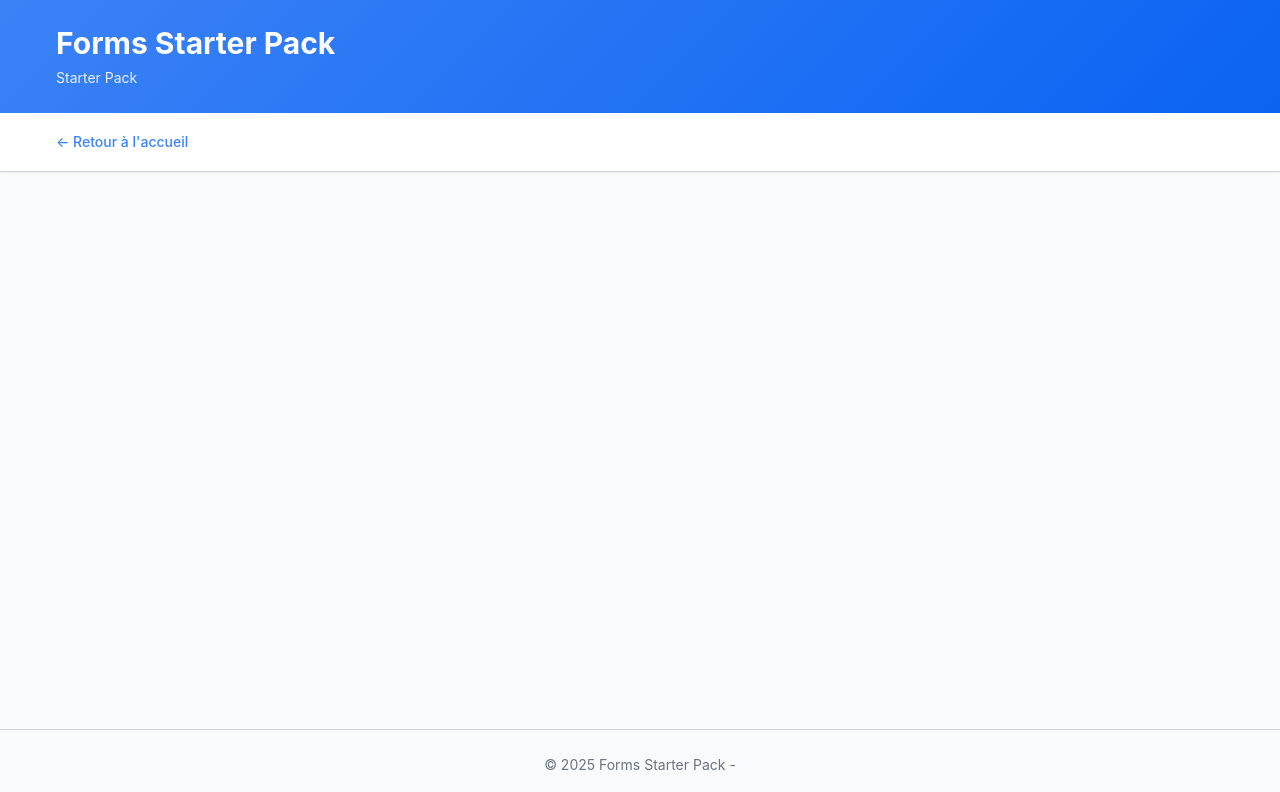
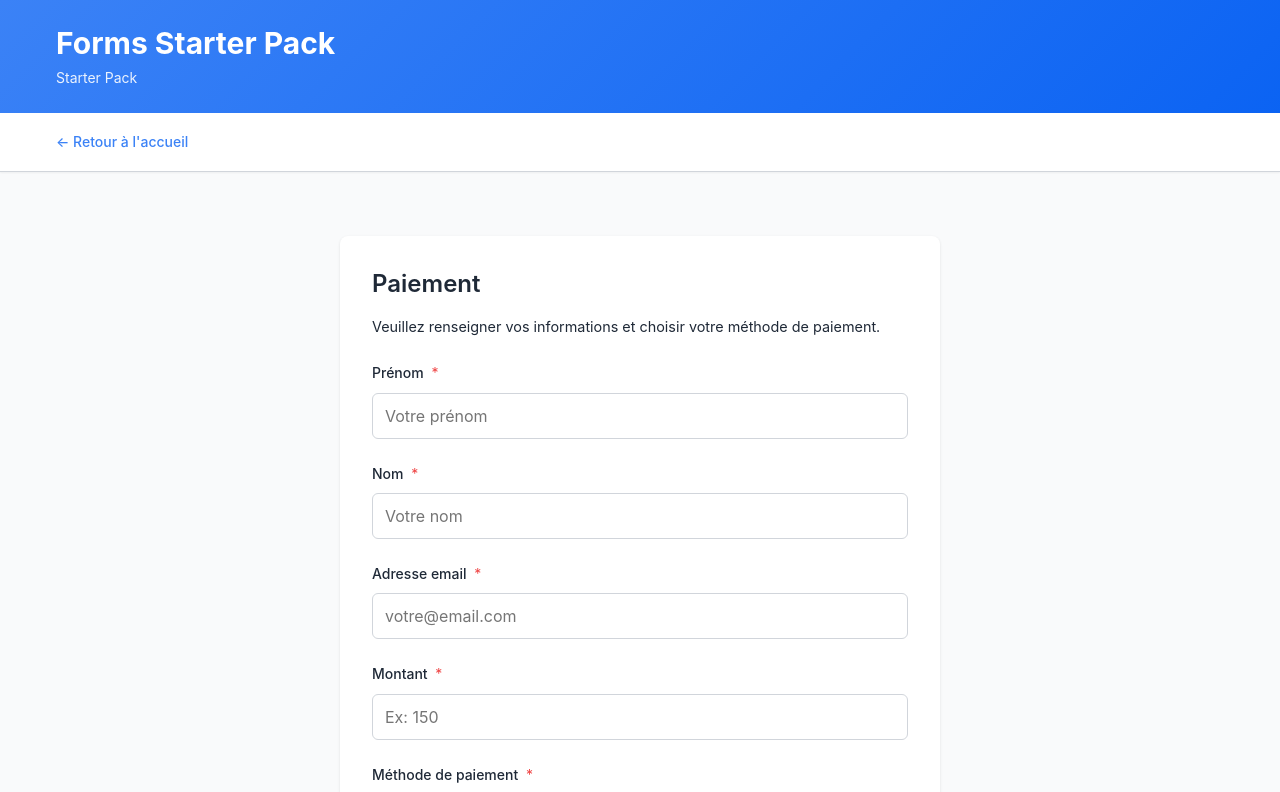
Before and after one commit to Sc0rpi0V/sass-form, a Vue app: page /paiement in a window 1280 px wide. Shown: the top 792 px of the page. Built offline with nearby package versions, Linux system fonts and the light colour scheme.

Commit message:
ajout paiement form et ajout sur dashboard, modification du visu

```diff
--- a/src/components/admin/StatsPanel.vue
+++ b/src/components/admin/StatsPanel.vue
@@ -34,6 +34,12 @@
       <div class="stat-icon">🚀</div>
       <div class="stat-value">{{ stats.byType.project || 0 }}</div>
       <div class="stat-label">Projets</div>
+    </div>
+
+    <div class="stat-card">
+      <div class="stat-icon">💳</div>
+      <div class="stat-value">{{ stats.byType.payment || 0 }}</div>
+      <div class="stat-label">Paiements</div>
     </div>
 
     <div class="stat-card stat-card-highlight">
--- a/src/components/admin/SubmissionsTable.vue
+++ b/src/components/admin/SubmissionsTable.vue
@@ -175,7 +175,8 @@ const formatValue = (value, key) => {
       registration: 'Inscription',
       newsletter: 'Newsletter',
       question: 'Question',
-      project: 'Projet'
+      project: 'Projet',
+      payment: 'Paiement'
     };
     return types[value] || value;
   }
--- /dev/null
+++ b/src/components/forms/PaymentForm.vue
@@ -0,0 +1,283 @@
+<template>
+  <form @submit.prevent="onSubmit" class="form-container">
+    <h2 class="form-title">Paiement</h2>
+    <p class="form-description">
+      Veuillez renseigner vos informations et choisir votre méthode de paiement.
+    </p>
+
+    <BaseInput
+      id="firstName"
+      label="Prénom"
+      :model-value="formData.firstName"
+      placeholder="Votre prénom"
+      required
+      :error="getError('firstName')"
+      @update:model-value="handleInput('firstName', $event)"
+      @blur="handleBlur('firstName')"
+    />
+
+    <BaseInput
+      id="lastName"
+      label="Nom"
+      :model-value="formData.lastName"
+      placeholder="Votre nom"
+      required
+      :error="getError('lastName')"
+      @update:model-value="handleInput('lastName', $event)"
+      @blur="handleBlur('lastName')"
+    />
+
+    <BaseInput
+      id="email"
+      type="email"
+      label="Adresse email"
+      :model-value="formData.email"
+      placeholder="votre@email.com"
+      required
+      :error="getError('email')"
+      @update:model-value="handleInput('email', $event)"
+      @blur="handleBlur('email')"
+    />
+
+    <BaseInput
+      id="amount"
+      type="number"
+      label="Montant"
+      :model-value="formData.amount"
+      placeholder="Ex: 150"
+      required
+      :error="getError('amount')"
+      @update:model-value="handleInput('amount', $event)"
+      @blur="handleBlur('amount')"
+    />
+
+    <BaseSelect
+      id="paymentMethod"
+      label="Méthode de paiement"
+      :model-value="formData.paymentMethod"
+      :options="paymentOptions"
+      required
+      :error="getError('paymentMethod')"
+      @update:model-value="handleInput('paymentMethod', $event)"
+      @blur="handleBlur('paymentMethod')"
+    />
+
+    <template v-if="formData.paymentMethod === 'cheque'">
+      <BaseInput
+        id="chequeNumber"
+        label="Numéro de chèque"
+        :model-value="formData.chequeNumber"
+        placeholder="Ex: 123456"
+        required
+        :error="getError('chequeNumber')"
+        @update:model-value="handleInput('chequeNumber', $event)"
+        @blur="handleBlur('chequeNumber')"
+      />
+
+      <BaseInput
+        id="bankName"
+        label="Nom de la banque"
+        :model-value="formData.bankName"
+        placeholder="Nom de votre banque"
+        required
+        :error="getError('bankName')"
+        @update:model-value="handleInput('bankName', $event)"
+        @blur="handleBlur('bankName')"
+      />
+    </template>
+
+    <template v-else-if="formData.paymentMethod === 'virement'">
+      <BaseInput
+        id="iban"
+        label="IBAN"
+        :model-value="formData.iban"
+        placeholder="FR76 1234 5678 9012 3456 7890 123"
+        required
+        :error="getError('iban')"
+        @update:model-value="handleInput('iban', $event)"
+        @blur="handleBlur('iban')"
+      />
+
+      <BaseInput
+        id="bic"
+        label="BIC"
+        :model-value="formData.bic"
+        placeholder="Ex: ABCDFRPP"
+        required
+        :error="getError('bic')"
+        @update:model-value="handleInput('bic', $event)"
+        @blur="handleBlur('bic')"
+      />
+    </template>
+
+    <template v-else-if="formData.paymentMethod === 'paypal'">
+      <BaseInput
+        id="paypalEmail"
+        type="email"
+        label="Email PayPal"
+        :model-value="formData.paypalEmail"
+        placeholder="paypal@email.com"
+        required
+        :error="getError('paypalEmail')"
+        @update:model-value="handleInput('paypalEmail', $event)"
+        @blur="handleBlur('paypalEmail')"
+      />
+    </template>
+
+    <div v-if="submitError" class="alert alert-error">
+      {{ submitError }}
+    </div>
+
+    <div v-if="submitSuccess" class="alert alert-success">
+      Paiement enregistré avec succès !
+    </div>
+
+    <div class="form-actions">
+      <BaseButton type="submit" :loading="isSubmitting">
+        Valider le paiement
+      </BaseButton>
+      <BaseButton type="button" variant="outline" @click="resetForm">
+        Réinitialiser
+      </BaseButton>
+    </div>
+  </form>
+</template>
+
+<script setup>
+import { useForm } from '@/composables/useForm';
+import { useSubmissions } from '@/composables/useSubmissions';
+import { validators } from '@/utils/validators';
+import BaseInput from '@/components/ui/BaseInput.vue';
+import BaseSelect from '@/components/ui/BaseSelect.vue';
+import BaseButton from '@/components/ui/BaseButton.vue';
+
+const initialValues = {
+  firstName: '',
+  lastName: '',
+  email: '',
+  amount: '',
+  paymentMethod: '',
+  chequeNumber: '',
+  bankName: '',
+  iban: '',
+  bic: '',
+  paypalEmail: ''
+};
+
+const paymentOptions = [
+  { label: 'Chèque', value: 'cheque' },
+  { label: 'Virement bancaire', value: 'virement' },
+  { label: 'PayPal', value: 'paypal' }
+];
+
+const validationRules = {
+  firstName: [validators.required, validators.minLength(2)],
+  lastName: [validators.required, validators.minLength(2)],
+  email: [validators.required, validators.email],
+  amount: [validators.required],
+  paymentMethod: [validators.required],
+
+  chequeNumber: [
+    (value, formData) =>
+      formData.paymentMethod === 'cheque'
+        ? validators.required(value)
+        : true
+  ],
+  bankName: [
+    (value, formData) =>
+      formData.paymentMethod === 'cheque'
+        ? validators.required(value)
+        : true
+  ],
+  iban: [
+    (value, formData) =>
+      formData.paymentMethod === 'virement'
+        ? validators.required(value)
+        : true
+  ],
+  bic: [
+    (value, formData) =>
+      formData.paymentMethod === 'virement'
+        ? validators.required(value)
+        : true
+  ],
+  paypalEmail: [
+    (value, formData) =>
+      formData.paymentMethod === 'paypal'
+        ? validators.required(value) && validators.email(value)
+        : true
+  ]
+};
+
+const {
+  formData,
+  isSubmitting,
+  submitError,
+  submitSuccess,
+  handleInput,
+  handleBlur,
+  handleSubmit,
+  resetForm,
+  getError
+} = useForm(initialValues, validationRules, {
+  persistKey: 'payment-form'
+});
+
+const { addSubmission } = useSubmissions();
+
+const onSubmit = () => {
+  handleSubmit(async (data) => {
+    await new Promise(resolve => setTimeout(resolve, 1500));
+    addSubmission('payment', data);
+    console.log('Paiement soumis:', data);
+  });
+};
+</script>
+
+<style scoped lang="scss">
+.form-container {
+  max-width: 600px;
+  margin: 0 auto;
+  padding: 2rem;
+  background: white;
+  border-radius: 0.5rem;
+  box-shadow: 0 1px 3px rgba(0, 0, 0, 0.1);
+}
+
+.form-title {
+  font-size: 1.5rem;
+  font-weight: 600;
+  margin-bottom: 1rem;
+}
+
+.form-description {
+  font-size: 0.9rem;
+  margin-bottom: 1.5rem;
+}
+
+.form-actions {
+  display: flex;
+  gap: 0.75rem;
+  margin-top: 1.5rem;
+  flex-wrap: wrap;
+}
+
+.alert {
+  padding: 0.75rem;
+  border-radius: 0.375rem;
+  margin-bottom: 1rem;
+  font-size: 0.875rem;
+}
+
+.alert-error {
+  background-color: #fef2f2;
+  color: #991b1b;
+  border: 1px solid #fecaca;
+}
+
+.alert-success {
+  background-color: #f0fdf4;
+  color: #166534;
+  border: 1px solid #bbf7d0;
+}
+</style>
--- a/src/composables/useSubmissions.js
+++ b/src/composables/useSubmissions.js
@@ -8,6 +8,7 @@ const FORM_TYPES = {
   CONTACT: 'contact',
   REGISTRATION: 'registration',
   NEWSLETTER: 'newsletter',
+  PAYMENT: 'payment',
   QUESTION: 'question',
   PROJECT: 'project'
 };
@@ -36,6 +37,7 @@ export function useSubmissions() {
       contact: [],
       registration: [],
       newsletter: [],
+      payment: [],
       question: [],
       project: []
     };
@@ -247,6 +249,7 @@ export function useSubmissions() {
       contact: [],
       registration: [],
       newsletter: [],
+      payment: [],
       question: [],
       project: []
     };
--- a/src/views/Admin/AdminDashboard.vue
+++ b/src/views/Admin/AdminDashboard.vue
@@ -60,68 +60,47 @@ import SubmissionsTable from '@/components/admin/SubmissionsTable.vue';
 
 const router = useRouter();
 const { user, logout } = useAuth();
-const { submissions, getByType, search, getStats } = useSubmissions();
+const { submissions, getByType, getStats } = useSubmissions();
 
 const activeTab = ref('all');
 const searchQuery = ref('');
 
-// Configuration des onglets
 const tabs = [
   { key: 'all', label: 'Toutes' },
   { key: 'contact', label: 'Contact' },
   { key: 'registration', label: 'Inscription' },
   { key: 'newsletter', label: 'Newsletter' },
   { key: 'question', label: 'Questions' },
-  { key: 'project', label: 'Projets' }
+  { key: 'project', label: 'Projets' },
+  { key: 'payment', label: 'Paiements' }
 ];
 
-// Configuration des colonnes par type
 const columnsConfig = {
   all: [
     { key: 'formType', label: 'Type' },
-    { key: 'name', label: 'Nom' },
+    { key: 'firstName', label: 'Prénom' },
+    { key: 'lastName', label: 'Nom' },
     { key: 'email', label: 'Email' },
     { key: 'submittedAt', label: 'Date' }
   ],
-  contact: [
-    { key: 'name', label: 'Nom' },
-    { key: 'email', label: 'Email' },
-    { key: 'phone', label: 'Téléphone' },
-    { key: 'subject', label: 'Sujet' },
-    { key: 'submittedAt', label: 'Date' }
-  ],
-  registration: [
+  payment: [
     { key: 'firstName', label: 'Prénom' },
     { key: 'lastName', label: 'Nom' },
     { key: 'email', label: 'Email' },
-    { key: 'phone', label: 'Téléphone' },
+    { key: 'paymentMethod', label: 'Méthode de paiement' },
+    { key: 'amount', label: 'Montant' },
     { key: 'submittedAt', label: 'Date' }
   ],
-  newsletter: [
-    { key: 'firstName', label: 'Prénom' },
-    { key: 'lastName', label: 'Nom' },
-    { key: 'email', label: 'Email' },
-    { key: 'consent', label: 'Consentement' },
-    { key: 'submittedAt', label: 'Date' }
-  ],
-  question: [
-    { key: 'name', label: 'Nom' },
-    { key: 'email', label: 'Email' },
-    { key: 'category', label: 'Catégorie' },
-    { key: 'question', label: 'Question' },
-    { key: 'submittedAt', label: 'Date' }
-  ],
-  project: [
-    { key: 'company', label: 'Entreprise' },
-    { key: 'name', label: 'Nom' },
-    { key: 'email', label: 'Email' },
-    { key: 'projectType', label: 'Type' },
-    { key: 'budget', label: 'Budget' },
-    { key: 'submittedAt', label: 'Date' }
-  ]
+  // project: [
+  //   { key: 'firstName', label: 'Prénom' },
+  //   { key: 'lastName', label: 'Nom' },
+  //   { key: 'email', label: 'Email' },
+  //   { key: 'projectType', label: 'Type de projet' },
+  //   { key: 'budget', label: 'Budget' },
+  //   { key: 'submittedAt', label: 'Date' }
+  // ]
 };
 
-// Computed properties
 const stats = computed(() => getStats());
 
 const currentColumns = computed(() => {
@@ -129,28 +108,24 @@ const currentColumns = computed(() => {
 });
 
 const filteredSubmissions = computed(() => {
-  let data = activeTab.value === 'all'
-    ? submissions.value
-    : getByType(activeTab.value);
+  let data =
+    activeTab.value === 'all'
+      ? submissions.value
+      : getByType(activeTab.value);
 
   if (searchQuery.value) {
     const query = searchQuery.value.toLowerCase();
 
     data = data.filter(sub => {
-      const fieldsToSearch = [
-        sub.name,
-        sub.email,
-        sub.subject,
+      const fields = [
         sub.firstName,
         sub.lastName,
-        sub.company,
-        sub.projectType,
-        sub.category,
-        sub.question
+        sub.email,
+        sub.paymentMethod,
+        sub.amount
       ].filter(Boolean);
 
-      // Vérifie si champ contient query
-      return fieldsToSearch.some(field =>
+      return fields.some(field =>
         field.toString().toLowerCase().includes(query)
       );
     });
@@ -164,7 +139,6 @@ const getCount = (type) => {
   return getByType(type).length;
 };
 
-// Méthodes
 const handleSearch = (query) => {
   searchQuery.value = query;
 };
--- a/src/views/HomeView.vue
+++ b/src/views/HomeView.vue
@@ -54,7 +54,7 @@
       </RouterLink>
 
       <RouterLink to="/paiement" class="form-card">
-        <div class="card-icon">🚀</div>
+        <div class="card-icon">💳</div>
         <h3 class="card-title">Paiement</h3>
         <p class="card-description">
           Formulaire détaillé pour une demande de paiement
--- /dev/null
+++ b/src/views/PaymentView.vue
@@ -0,0 +1,15 @@
+<template>
+  <div class="view-container">
+    <PaymentForm />
+  </div>
+</template>
+
+<script setup>
+import PaymentForm from '@/components/forms/PaymentForm.vue'
+</script>
+
+<style scoped>
+.view-container {
+  padding: 2rem 0;
+}
+</style>
```
Also changed, not shown: src/router/index.js (+7 -0 lines).
